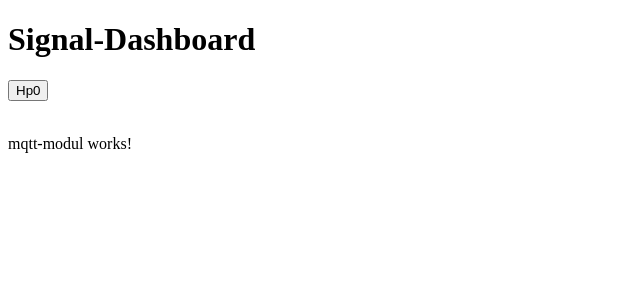
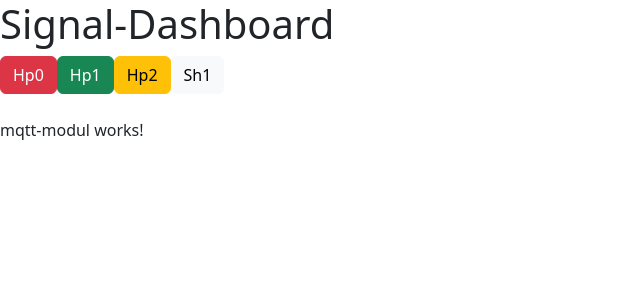
Before and after one commit to Csino/MobaSteuerung, an Angular app in the folder Modellbahnsteuerung/: page / in a window 1280 px wide. Shown: the top 300 px of the page, without its empty margins (0-640 px from the left). Built offline with nearby package versions, Linux system fonts and the light colour scheme.

Commit message:
Button mit Bootstrap eingebunden

```diff
--- a/Modellbahnsteuerung/package.json
+++ b/Modellbahnsteuerung/package.json
@@ -15,9 +15,11 @@
     "@angular/compiler": "^18.0.0",
     "@angular/core": "^18.0.0",
     "@angular/forms": "^18.0.0",
+    "@angular/material": "^18.0.1",
     "@angular/platform-browser": "^18.0.0",
     "@angular/platform-browser-dynamic": "^18.0.0",
     "@angular/router": "^18.0.0",
+    "bootstrap": "^5.3.3",
     "mqtt": "^5.7.0",
     "ngx-mqtt": "^17.0.0",
     "rxjs": "~7.8.0",
--- a/Modellbahnsteuerung/src/app/signal-dashboard/Button-Signal/Button-Signal.component.html
+++ b/Modellbahnsteuerung/src/app/signal-dashboard/Button-Signal/Button-Signal.component.html
@@ -1 +1,5 @@
-<Button>Hp0</Button>
+
+<button type="button" class="btn btn-danger">Hp0</button>
+<button type="button" class="btn btn-success">Hp1</button>
+<button type="button" class="btn btn-warning">Hp2</button>
+<button type="button" class="btn btn-light">Sh1</button>
--- a/Modellbahnsteuerung/src/index.html
+++ b/Modellbahnsteuerung/src/index.html
@@ -6,8 +6,10 @@
   <base href="/">
   <meta name="viewport" content="width=device-width, initial-scale=1">
   <link rel="icon" type="image/x-icon" href="favicon.ico">
+  <link href="https://cdn.jsdelivr.net/npm/bootstrap@5.3.3/dist/css/bootstrap.min.css" rel="stylesheet" integrity="sha384-QWTKZyjpPEjISv5WaRU9OFeRpok6YctnYmDr5pNlyT2bRjXh0JMhjY6hW+ALEwIH" crossorigin="anonymous">
 </head>
 <body>
   <app-root></app-root>
+  <script src="https://cdn.jsdelivr.net/npm/bootstrap@5.3.3/dist/js/bootstrap.bundle.min.js" integrity="sha384-YvpcrYf0tY3lHB60NNkmXc5s9fDVZLESaAA55NDzOxhy9GkcIdslK1eN7N6jIeHz" crossorigin="anonymous"></script>
 </body>
 </html>
```
Also changed, not shown: 1 other file (tests, documents, lock files or other folders).
